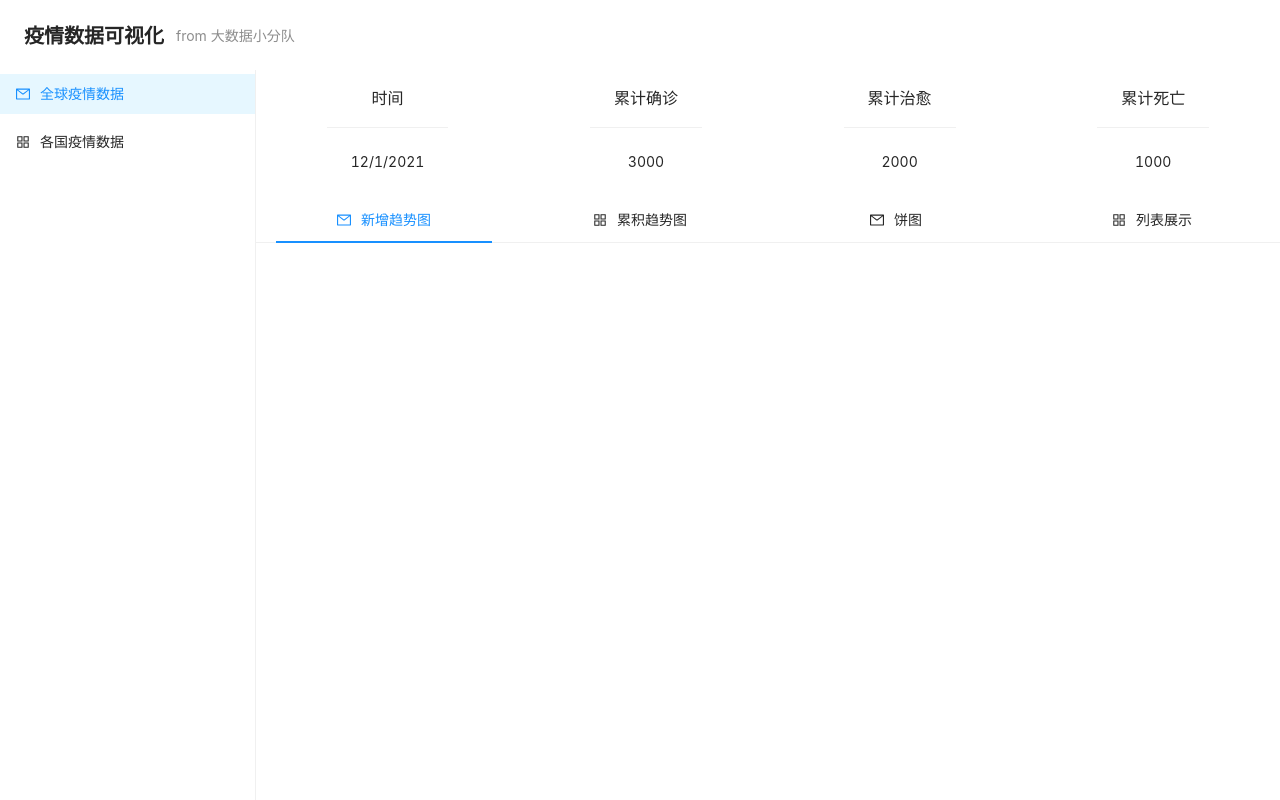
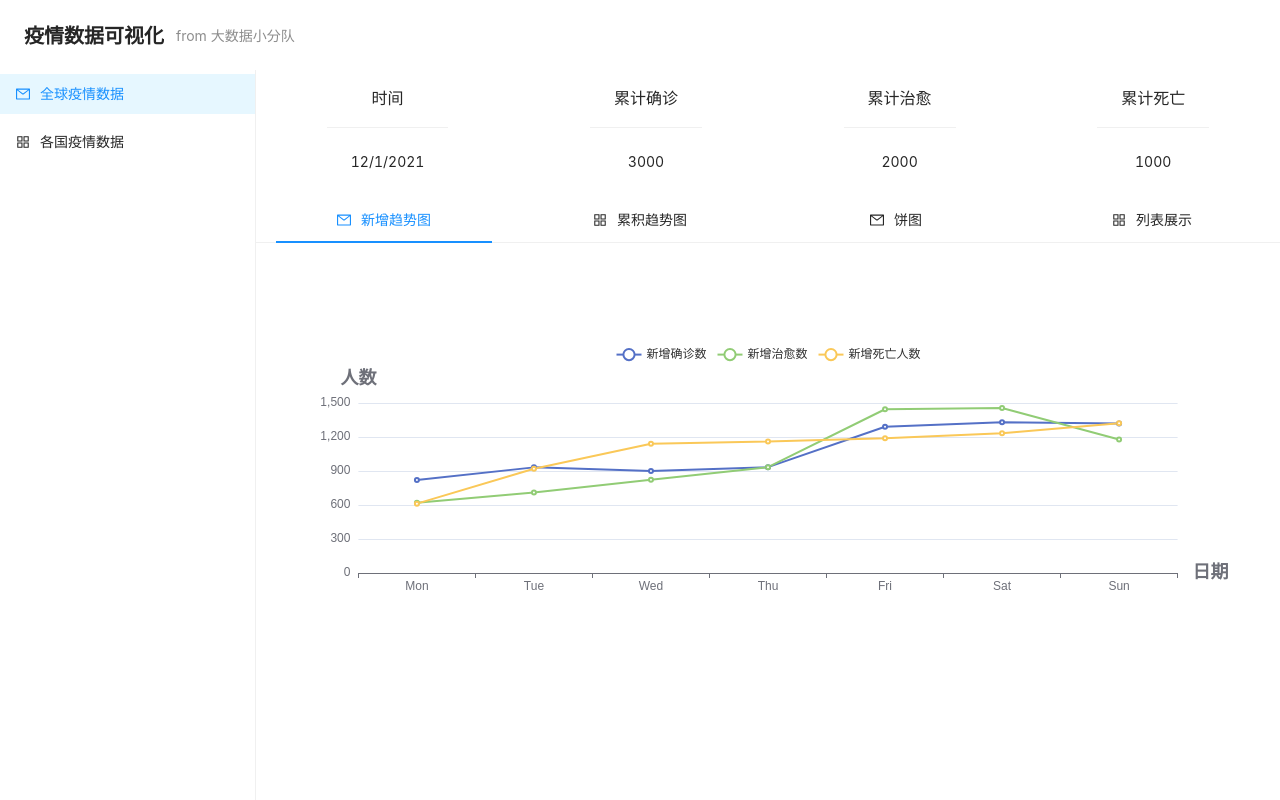
Before and after one commit to weiyan-shi/covid19, a React (Create React App) app: page / in a window 1280 px wide. Built offline with nearby package versions, Linux system fonts and the light colour scheme.

Commit message:
feat: 折线图&饼图

```diff
--- a/package.json
+++ b/package.json
@@ -8,6 +8,7 @@
     "@testing-library/user-event": "^12.8.3",
     "antd": "^4.17.2",
     "echarts": "^5.2.2",
+    "echarts-for-react": "^3.0.2",
     "react": "^17.0.2",
     "react-dom": "^17.0.2",
     "react-scripts": "4.0.3",
--- a/src/App.css
+++ b/src/App.css
@@ -43,3 +43,7 @@
   display: flex;
   justify-content: space-around;
 }
+
+.line-chart{
+  margin-top: 100px;
+}
--- a/src/Global.js
+++ b/src/Global.js
@@ -2,11 +2,20 @@ import { Menu } from "antd";
 import { useState } from "react";
 import { AppstoreOutlined, MailOutlined } from "@ant-design/icons";
 import { Card } from "antd";
+import { AddLineChart, ConfirmCakeChart } from "./GlobalCharts";
 import "./App.css";
 
 const Global = () => {
   const myDate = new Date();
   const [current, setCurrent] = useState("1");
+  //   const [component, setComponent] = useState(<AddLineChart />);
+
+  const component = {
+    1: <AddLineChart />,
+    2: <ConfirmCakeChart />,
+    3: <ConfirmCakeChart />,
+    4: <ConfirmCakeChart />,
+  };
 
   const DataCards = () => {
     return (
@@ -80,6 +89,7 @@ const Global = () => {
     <div className="Global">
       <DataCards />
       <HorizontalMenu />
+      {component[current]}
     </div>
   );
 };
--- /dev/null
+++ b/src/GlobalCharts.js
@@ -0,0 +1,183 @@
+import ReactEcharts from "echarts-for-react";
+
+const lineOption = {
+  legend: { data: ["新增确诊数", "新增治愈数", "新增死亡人数"] },
+  xAxis: {
+    type: "category", // 还有其他的type，可以去官网喵两眼哦
+    data: ["Mon", "Tue", "Wed", "Thu", "Fri", "Sat", "Sun"], // x轴数据
+    name: "日期", // x轴名称
+    // x轴名称样式
+    nameTextStyle: {
+      fontWeight: 600,
+      fontSize: 18,
+    },
+  },
+  yAxis: {
+    type: "value",
+    name: "人数", // y轴名称
+    // y轴名称样式
+    nameTextStyle: {
+      fontWeight: 600,
+      fontSize: 18,
+    },
+  },
+  label: {},
+  tooltip: {},
+  series: [
+    {
+      name: "新增确诊数",
+      data: [820, 932, 901, 934, 1290, 1330, 1320],
+      type: "line",
+    },
+    {
+      name: "新增治愈数",
+      data: [620, 711, 823, 934, 1445, 1456, 1178],
+      type: "line",
+    },
+    {
+      name: "新增死亡人数",
+      data: [612, 920, 1140, 1160, 1190, 1234, 1321],
+      type: "line",
+    },
+  ],
+};
+
+const option = {
+  tooltip: {
+    // 提示
+    trigger: "item", // 触发方式
+    formatter: "{a} <br/>{b}: {c} ({d}%)", // 提示的格式
+  },
+  legend: {
+    // 图例
+    orient: "vertical",
+    x: "left",
+    data: ["美国", "印度", "日本", "中国", "其他"],
+  },
+  series: [
+    {
+      name: "确诊人数",
+      type: "pie", // 图标的类型
+      radius: ["50%", "70%"], // 饼图的范围
+      avoidLabelOverlap: false,
+      label: {
+        normal: {
+          show: false,
+          position: "center",
+        },
+        emphasis: {
+          show: true,
+          textStyle: {
+            fontSize: "30",
+            fontWeight: "bold",
+          },
+        },
+      },
+      labelLine: {
+        normal: {
+          show: false,
+        },
+      },
+      data: [
+        { value: 335, name: "美国" },
+        { value: 310, name: "印度" },
+        { value: 234, name: "日本" },
+        { value: 135, name: "中国" },
+        { value: 1548, name: "其他" },
+      ],
+    },
+  ],
+};
+
+const cakeOption = {
+  tooltip: {
+    show: true,
+    trigger: "item", // 触发方式
+    formatter: "{a} <br/>{b} : {c} ({d}%)",
+  },
+  legend: {
+    x: "center",
+    data: ["美国", "印度", "日本", "中国", "其他"],
+  },
+  calculable: false,
+  series: [
+    {
+      name: "确诊人数",
+      type: "pie",
+      center: ["12.5%", "50%"],
+      radius: [40, 50],
+      data: [
+        { value: 335, name: "美国" },
+        { value: 310, name: "印度" },
+        { value: 234, name: "日本" },
+        { value: 135, name: "中国" },
+        { value: 1548, name: "其他" },
+      ],
+    },
+    {
+      name: "治愈人数",
+      type: "pie",
+      center: ["37.5%", "50%"],
+      radius: [40, 50],
+      data: [
+        { value: 335, name: "美国" },
+        { value: 310, name: "印度" },
+        { value: 234, name: "日本" },
+        { value: 135, name: "中国" },
+        { value: 1548, name: "其他" },
+      ],
+    },
+    {
+      name: "死亡人数",
+      type: "pie",
+      center: ["62.5%", "50%"],
+      radius: [40, 50],
+      data: [
+        { value: 335, name: "美国" },
+        { value: 310, name: "印度" },
+        { value: 234, name: "日本" },
+        { value: 135, name: "中国" },
+        { value: 1548, name: "其他" },
+      ],
+    },
+    {
+      name: "现存确诊人数",
+      type: "pie",
+      center: ["87.5%", "50%"],
+      radius: [40, 50],
+      data: [
+        { value: 335, name: "美国" },
+        { value: 310, name: "印度" },
+        { value: 234, name: "日本" },
+        { value: 135, name: "中国" },
+        { value: 1548, name: "其他" },
+      ],
+    },
+  ],
+};
+
+const columnOption = () => {};
+
+export const AddLineChart = () => {
+  return (
+    <div className="line-chart">
+      <ReactEcharts option={lineOption} />
+    </div>
+  );
+};
+
+export const ConfirmCakeChart = () => {
+  return (
+    <div className="line-chart">
+      <ReactEcharts option={cakeOption} />
+    </div>
+  );
+};
+
+export const sumColumnChart = () => {
+  return (
+    <div className="line-chart">
+      <ReactEcharts option={columnOption} />
+    </div>
+  );
+};
```
Also changed, not shown: 1 other file (tests, documents, lock files or other folders).
